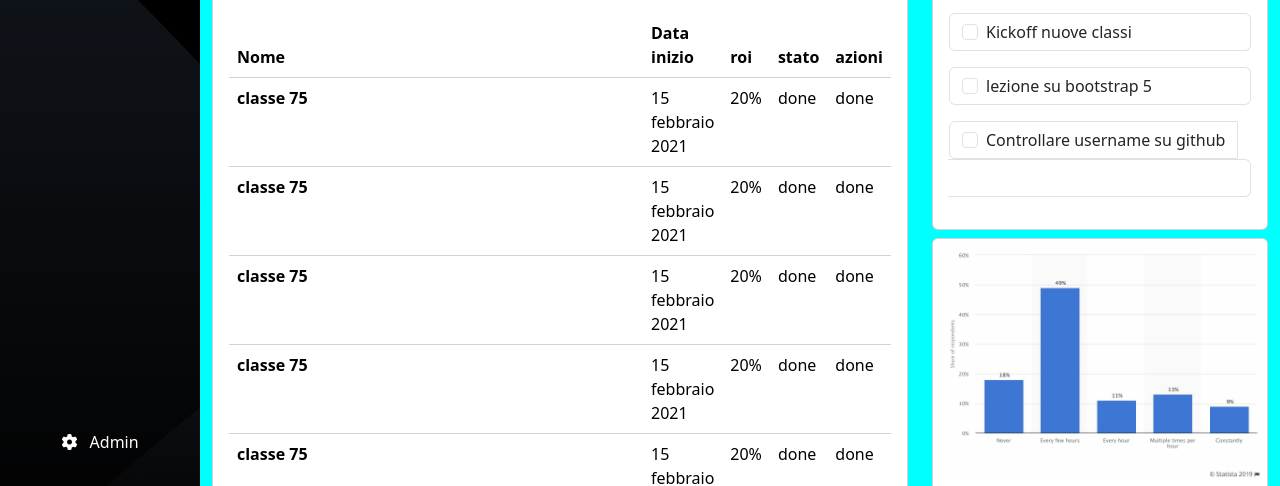
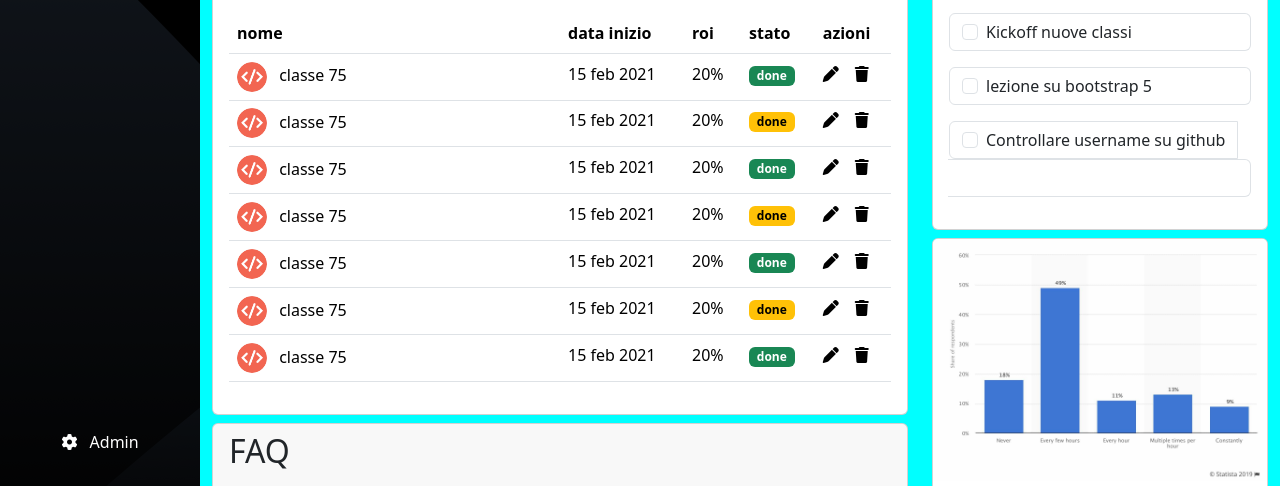
Before and after one commit to giorgiacapponi/html-css-bootstrap-dashboard, a plain HTML site: page index.html in a window 1280 px wide. Shown: the part 314-800 px from the top of the page. Drawn offline with nearby package versions, Linux system fonts and the light colour scheme.

Commit message:
table finally

```diff
--- a/css/style.css
+++ b/css/style.css
@@ -138,27 +138,20 @@ img{
 
 /* TABLE */
 
-.ms_classe::before{
-
-    display: inline-block;
-    content: url(../img/class-avatar.jpg);
-    max-height: 30px;
-    max-width: 30px;
-    border-radius: 50%;
-  overflow: hidden;
-    margin-right: 1rem;
-    vertical-align: middle;
-    filter: invert(1);
-
-}
-.ms_class{
-    width: 100%;
+tbody th{
+    font-weight: 400;
 }
 
-.table tr{
+.ms_img-table{
+    width: 30px;
+    height: 30px;
+    border-radius: 50%;
+    margin-right: .5rem;
+}
+/* .table tr{
     border-bottom: 1px solid lightgrey;
 }
-.table>:not(caption)>*>* {border-bottom-width: 0;}
+.table>:not(caption)>*>* {border-bottom-width: 0;} */
 
 /* TODO */
 .input-group-text {
--- a/index.html
+++ b/index.html
@@ -199,130 +199,75 @@
                                           <h2>Prossime classi</h2>
                                         </div>
                                         <div class="card-body">
-                                            <!-- table 1 -->
-                                            <table class="table d-md-none">
+                                            <!-- TABLE -->
+                                            <table class="table table-hover">
                                                 <thead>
                                                   <tr>
-                                                    <th scope="col" class="ms_class">Nome</th>
-                                                    <th scope="col">Stato</th>
-                                                    <th scope="col">Azioni</th>
-
-                                                  </tr>
-                                                </thead>
-                                                <tbody>
-                                                  <tr>
-                                                    <th scope="row">Classe 75</th>
-                                                    <td>done</td>
-                                                    <td>done</td>
-                                                    <tr>
-                                                        <th scope="row">Classe 75</th>
-                                                        <td>done</td>
-                                                        <td>done</td>
-
-                                                      </tr>
-                                                      <tr>
-                                                        <th scope="row">Classe 75</th>
-                                                        <td>done</td>
-                                                        <td>done</td>
-
-                                                      </tr>
-                                                      <tr>
-                                                        <th scope="row">Classe 75</th>
-                                                        <td>done</td>
-                                                        <td>done</td>
-
-                                                      </tr>
-                                                      <tr>
-                                                        <th scope="row">Classe 75</th>
-                                                        <td>done</td>
-                                                        <td>done</td>
-
-                                                      </tr>
-                                                      <tr>
-                                                        <th scope="row">Classe 75</th>
-                                                        <td>done</td>
-                                                        <td>done</td>
-
-                                                      </tr>
-                                                      <tr>
-                                                        <th scope="row">Classe 75</th>
-                                                        <td>done</td>
-                                                        <td>done</td>
-
-                                                      </tr>
-                                                      <tr>
-                                                        <th scope="row">Classe 75</th>
-                                                        <td>done</td>
-                                                        <td>done</td>
-
-                                                      </tr>
-
-                                                  </tr>
-
-                                                </tbody>
-                                              </table>
-                                              <!-- table 2 -->
-                                              <table class="table d-none d-md-inline-block">
-                                                <thead>
-                                                  <tr>
-                                                    <th scope="col" class="ms_class">Nome</th>
-                                                    <th scope="col">Data inizio</th>
-                                                    <th scope="col">roi</th>
+                                                    <th scope="col" class="w-50 ">nome</th>
+                                                    <th scope="col" > <span class="d-none d-md-inline">data inizio</span></th>
+                                                    <th scope="col" > <span class="d-none d-md-inline">roi</span></th>
                                                     <th scope="col">stato</th>
                                                     <th scope="col">azioni</th>
                                                   </tr>
                                                 </thead>
                                                 <tbody>
                                                   <tr>
-                                                    <th scope="row">classe 75</th>
-                                                    <td>15 febbraio 2021</td>
-                                                    <td>20%</td>
-                                                    <td>done</td>
-                                                    <td>done</td>
+
+                                                    <th scope="row"> <span><img src="img/class-avatar.jpg" alt="" class="ms_img-table"> classe 75</span> </th>
+                                                    <th scope="col" > <span class="d-none d-md-inline">15 feb 2021</span></th>
+                                                    <th scope="col" > <span class="d-none d-md-inline">20%</span></th>
+                                                    <td><span class="badge text-bg-success">done</span></td>
+                                                    <td><i class="fa-solid fa-pen " ></i><i class="fa-solid fa-trash ms-3"></i></td>
                                                   </tr>
                                                   <tr>
-                                                    <th scope="row">classe 75</th>
-                                                    <td>15 febbraio 2021</td>
-                                                    <td>20%</td>
-                                                    <td>done</td>
-                                                    <td>done</td>
+                                                    <tr>
+
+                                                        <th scope="row"> <span><img src="img/class-avatar.jpg" alt="" class="ms_img-table"> classe 75</span> </th>
+                                                        <th scope="col" > <span class="d-none d-md-inline">15 feb 2021</span></th>
+                                                        <th scope="col" > <span class="d-none d-md-inline">20%</span></th>
+                                                        <td><span class="badge text-bg-warning">done</span></td>
+                                                        <td><i class="fa-solid fa-pen " ></i><i class="fa-solid fa-trash ms-3"></i></td>
                                                       </tr>
                                                       <tr>
-                                                    <th scope="row">classe 75</th>
-                                                    <td>15 febbraio 2021</td>
-                                                    <td>20%</td>
-                                                    <td>done</td>
-                                                    <td>done</td>
+
+                                                        <th scope="row"> <span><img src="img/class-avatar.jpg" alt="" class="ms_img-table"> classe 75</span> </th>
+                                                        <th scope="col" > <span class="d-none d-md-inline">15 feb 2021</span></th>
+                                                        <th scope="col" > <span class="d-none d-md-inline">20%</span></th>
+                                                        <td><span class="badge text-bg-success">done</span></td>
+                                                        <td><i class="fa-solid fa-pen " ></i><i class="fa-solid fa-trash ms-3"></i></td>
                                                       </tr>
                                                       <tr>
-                                                    <th scope="row">classe 75</th>
-                                                    <td>15 febbraio 2021</td>
-                                                    <td>20%</td>
-                                                    <td>done</td>
-                                                    <td>done</td>
+
+                                                        <th scope="row"> <span><img src="img/class-avatar.jpg" alt="" class="ms_img-table"> classe 75</span> </th>
+                                                        <th scope="col" > <span class="d-none d-md-inline">15 feb 2021</span></th>
+                                                        <th scope="col" > <span class="d-none d-md-inline">20%</span></th>
+                                                        <td><span class="badge text-bg-warning">done</span></td>
+                                                        <td><i class="fa-solid fa-pen " ></i><i class="fa-solid fa-trash ms-3"></i></td>
                                                       </tr>
                                                       <tr>
-                                                    <th scope="row">classe 75</th>
-                                                    <td>15 febbraio 2021</td>
-                                                    <td>20%</td>
-                                                    <td>done</td>
-                                                    <td>done</td>
+
+                                                        <th scope="row"> <span><img src="img/class-avatar.jpg" alt="" class="ms_img-table"> classe 75</span> </th>
+                                                        <th scope="col" > <span class="d-none d-md-inline">15 feb 2021</span></th>
+                                                        <th scope="col" > <span class="d-none d-md-inline">20%</span></th>
+                                                        <td><span class="badge text-bg-success">done</span></td>
+                                                        <td><i class="fa-solid fa-pen " ></i><i class="fa-solid fa-trash ms-3"></i></td>
                                                       </tr>
                                                       <tr>
-                                                    <th scope="row">classe 75</th>
-                                                    <td>15 febbraio 2021</td>
-                                                    <td>20%</td>
-                                                    <td>done</td>
-                                                    <td>done</td>
+
+                                                        <th scope="row"> <span><img src="img/class-avatar.jpg" alt="" class="ms_img-table"> classe 75</span> </th>
+                                                        <th scope="col" > <span class="d-none d-md-inline">15 feb 2021</span></th>
+                                                        <th scope="col" > <span class="d-none d-md-inline">20%</span></th>
+                                                        <td><span class="badge text-bg-warning">done</span></td>
+                                                        <td><i class="fa-solid fa-pen " ></i><i class="fa-solid fa-trash ms-3"></i></td>
                                                       </tr>
                                                       <tr>
-                                                    <th scope="row">classe 75</th>
-                                                    <td>15 febbraio 2021</td>
-                                                    <td>20%</td>
-                                                    <td>done</td>
-                                                    <td>done</td>
+
+                                                        <th scope="row"> <span><img src="img/class-avatar.jpg" alt="" class="ms_img-table"> classe 75</span> </th>
+                                                        <th scope="col" > <span class="d-none d-md-inline">15 feb 2021</span></th>
+                                                        <th scope="col" > <span class="d-none d-md-inline">20%</span></th>
+                                                        <td><span class="badge text-bg-success">done</span></td>
+                                                        <td><i class="fa-solid fa-pen " ></i><i class="fa-solid fa-trash ms-3"></i></td>
                                                       </tr>
-
 
                                                 </tbody>
                                               </table>
```
Lines whose indentation alone changed are shown as unchanged.
